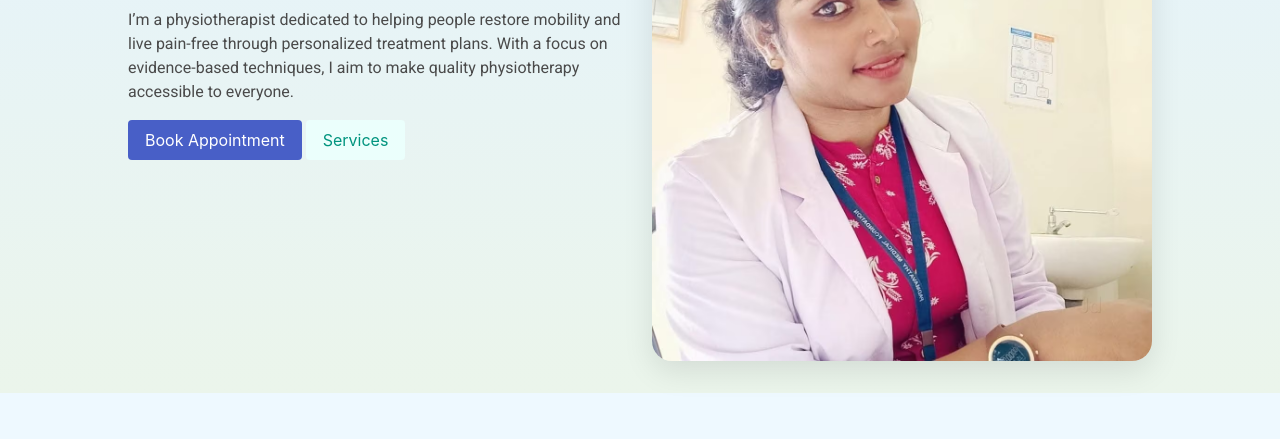
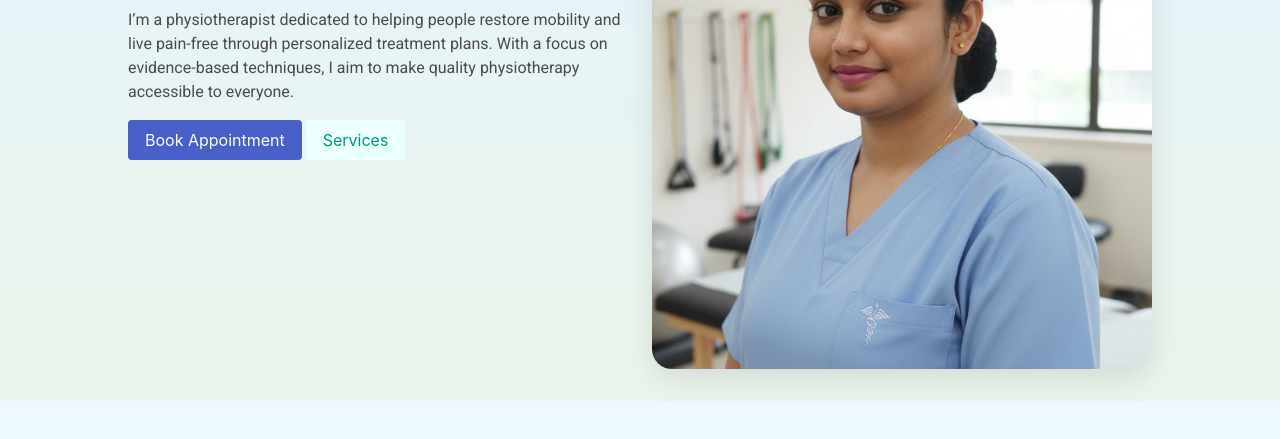
Before and after one commit to arunkumarv/dranjanasphysiocare, a plain HTML site: page index.html in a window 1280 px wide. Shown: the part 223-662 px from the top of the page. Drawn offline with nearby package versions, Linux system fonts and the light colour scheme.

Commit message:
code restructure

```diff
--- a/index.html
+++ b/index.html
@@ -436,7 +436,7 @@
           </div>
           <div class="column">
             <figure class="image">
-              <img class="styled-image" src="./image1.avif" alt="African American Female Doctor">
+              <img class="styled-image" src="./image5.jpeg" alt="African American Female Doctor">
             </figure>
           </div>
 
@@ -840,7 +840,7 @@
     <section class="pt-3">
       <div class="has-text-centered pt-4">
         <span class="tag is-primary is-light">CONFUSED ?</span>
-        <div class="is-size-3">Frequently Asked  Questions</div>
+        <div class="is-size-3">Frequently Asked Questions</div>
         <div style="max-width: 500px; margin: auto;">
           <p>Feel free to contact us for any information</p>
         </div>
@@ -856,7 +856,7 @@
                   What is physiotherapy?
                 </div>
                 <p class="faq-answer">
-                            Physiotherapy helps restore movement and function using exercises and physical techniques.                          </p>
+                  Physiotherapy helps restore movement and function using exercises and physical techniques. </p>
               </div>
             </div>
 
@@ -866,7 +866,8 @@
                   Do I need a doctor’s referral?
                 </div>
                 <p class="faq-answer">
-                            Usually not — you can visit a physiotherapist directly. Sometimes for insurence claims, it may be required.
+                  Usually not — you can visit a physiotherapist directly. Sometimes for insurence claims, it may be
+                  required.
                 </p>
               </div>
             </div>
@@ -1000,7 +1001,6 @@
       </section>
     </div>
   </div>
-
   <footer class="footer has-background-link-dark has-text-white">
     <div class="content has-text-centered">
       <p>
```
Also changed, not shown: image3.jpeg (added), image5.jpeg (added). Lines whose indentation alone changed are shown as unchanged.
